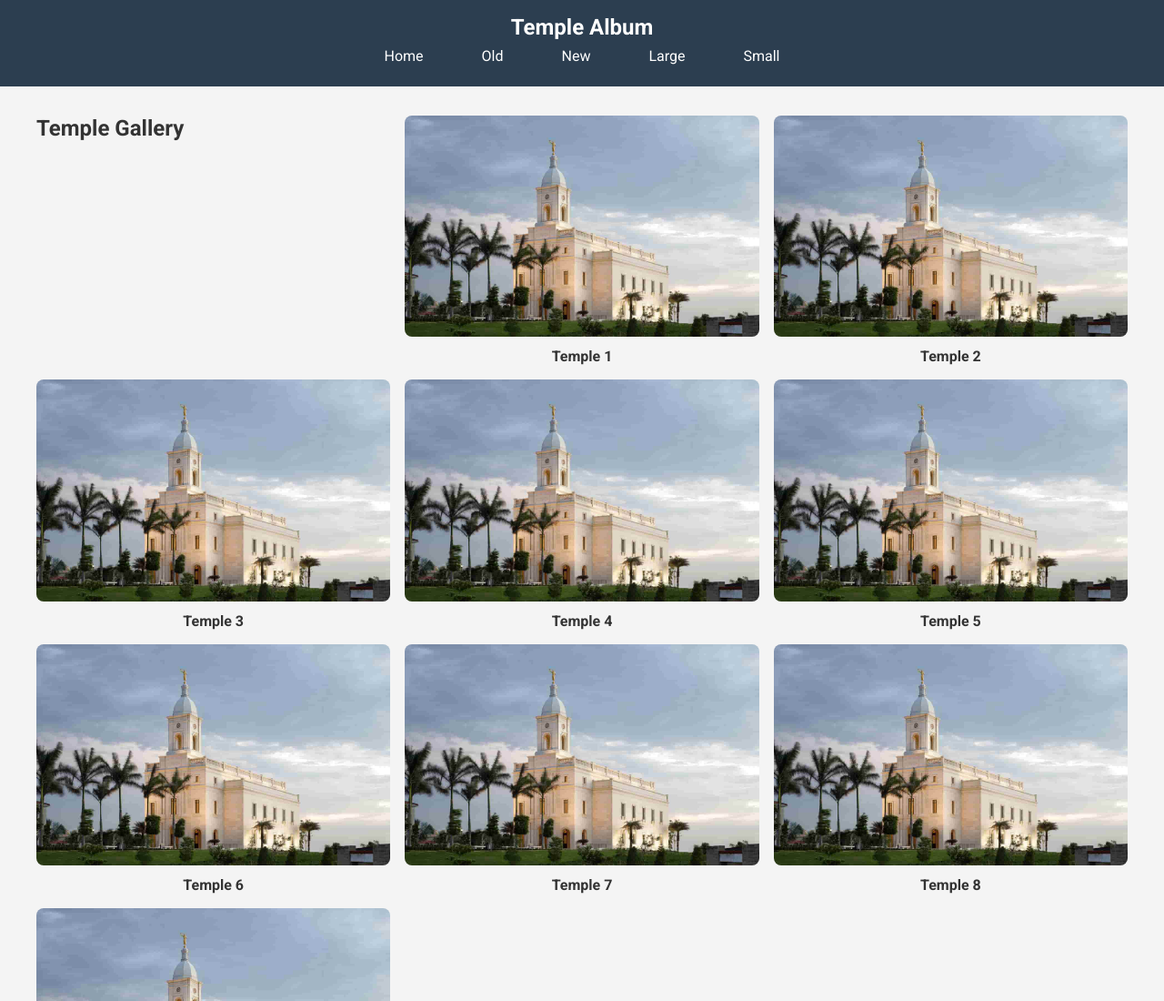
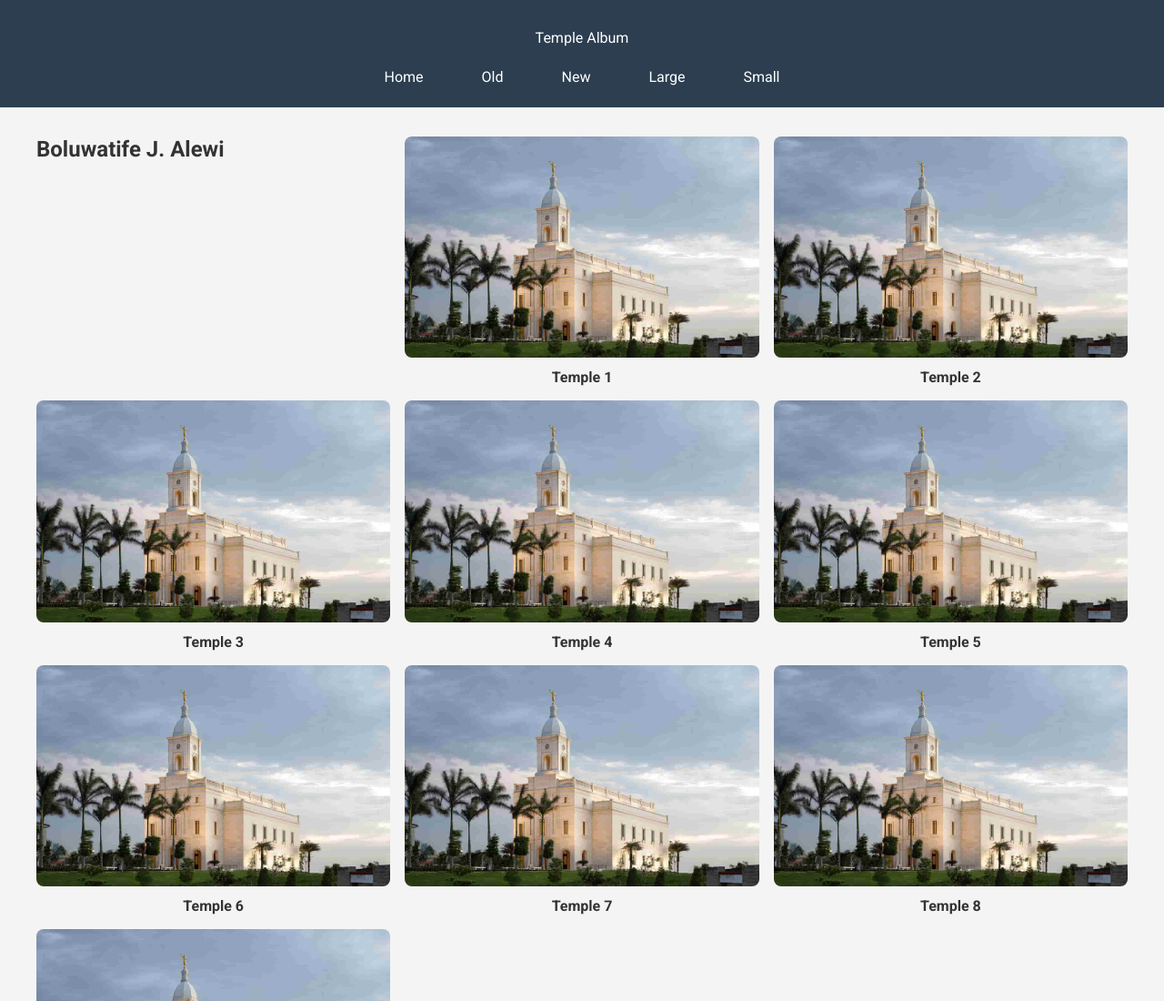
Before and after one commit to T-FEH/wdd131, a plain HTML site: page temples.html in a window 1280 px wide. Shown: the top 1100 px of the page at 91% size. Drawn offline with Linux system fonts and the light colour scheme.

Commit message:
Update header and main title for consistency in temple album project

```diff
--- a/temples.html
+++ b/temples.html
@@ -15,7 +15,7 @@
 </head>
 <body>
     <header>
-        <h1>Temple Album</h1>
+        <p>Temple Album</p>
         <button id="hamburger" aria-label="Toggle navigation menu">☰</button>
         <nav id="nav-menu">
             <a href="#">Home</a>
@@ -26,7 +26,7 @@
         </nav>
     </header>
     <main>
-        <h1>Temple Gallery</h1>
+        <h1>Boluwatife J. Alewi</h1>
         <figure>
             <img src="images/temple1.jpg" alt="Temple 1" fetchpriority="high" width="435" height="272">
             <figcaption>Temple 1</figcaption>
```
